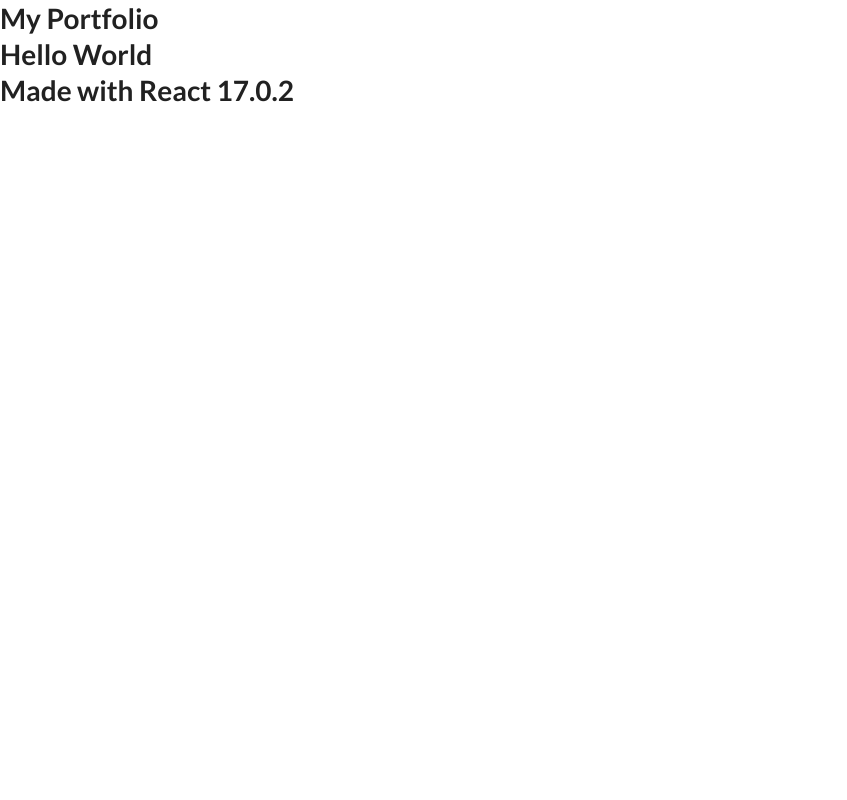
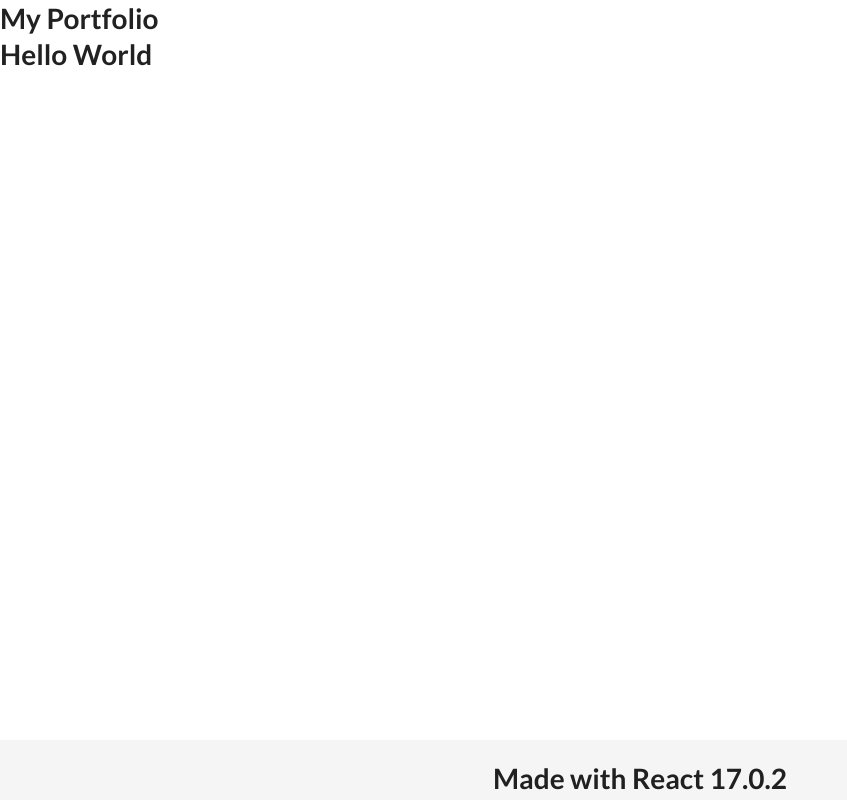
Before and after one commit to maxarvid/my_portfolio, a React (Create React App) app: page / in a window 1280 px wide. Shown: the whole page, without its empty margins (0-847 px from the left). Built offline with nearby package versions, Linux system fonts and the light colour scheme.

Commit message:
adds css styling for footer

```diff
--- a/src/index.css
+++ b/src/index.css
@@ -11,3 +11,20 @@
   font-family: source-code-pro, Menlo, Monaco, Consolas, 'Courier New',
     monospace;
 }
+
+footer {
+  position: absolute;
+  bottom: 0;
+  width: 100%;
+  height: 60px;
+  padding-top: 20px;
+  padding-bottom: 20px;
+  background-color: #f5f5f5;
+  margin-top: 0;
+  margin-bottom: 0;
+  text-align: center;
+}
+
+.container {
+  margin-top: 4em;
+}
```
